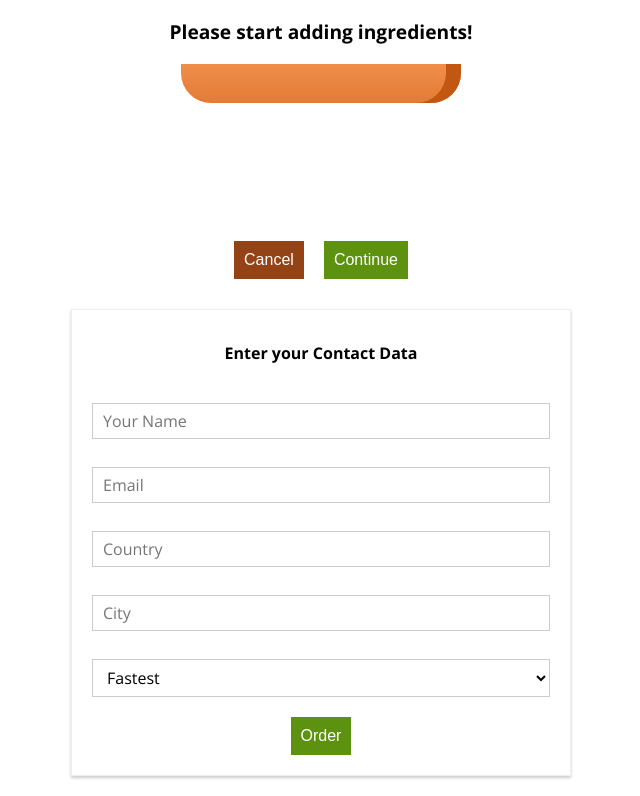
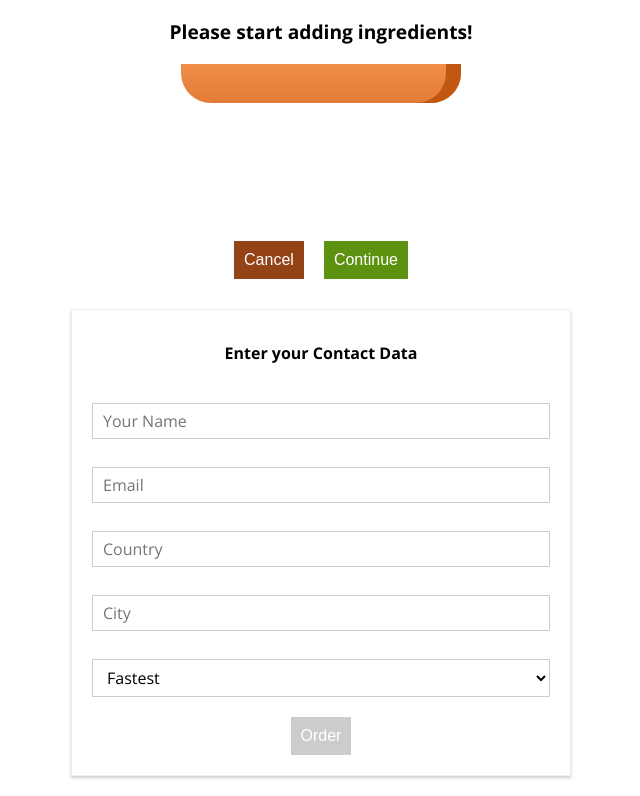
Before and after one commit to mikensubuga/burger-app, a React app: page /checkout/contact-data in a window 1280 px wide. Shown: the part 205-1001 px from the top of the page, without its empty margins (319-959 px from the left). Built offline with nearby package versions, Linux system fonts and the light colour scheme.

Commit message:
handled overall form validity

```diff
--- a/src/components/UI/Button/Button.jsx
+++ b/src/components/UI/Button/Button.jsx
@@ -2,6 +2,7 @@ import React from "react";
 import classes from "./Button.module.css";
 const button = props => (
   <button
+    disabled={props.disabled}
     className={[classes.Button, classes[props.btnType]].join(" ")}
     onClick={props.clicked}
   >
--- a/src/components/UI/Button/Button.module.css
+++ b/src/components/UI/Button/Button.module.css
@@ -26,6 +26,10 @@
   margin-left: 10;
   padding-left: 10;
 }
+.Button:disabled {
+  background-color: #cccccc;
+  cursor: not-allowed;
+}
 
 .Success {
   background-color: #5c9210;
--- a/src/containers/Checkout/ContactData/ContactData.jsx
+++ b/src/containers/Checkout/ContactData/ContactData.jsx
@@ -70,10 +70,12 @@ class ContactData extends Component {
             { value: "cheapest", displayValue: "Cheapest" }
           ]
         },
-        value: ""
+        value: "",
+        valid: true
       }
     },
-    loading: false
+    loading: false,
+    formIsValid: false
   };
 
   orderHandler = event => {
@@ -139,7 +141,13 @@ class ContactData extends Component {
     console.log(updatedFormElement);
     //setting updated form
     updatedOrderForm[inputID] = updatedFormElement;
-    this.setState({ orderForm: updatedOrderForm });
+
+    //overall form validation
+    let formIsValid = true;
+    for (let inputID in updatedOrderForm) {
+      formIsValid = updatedOrderForm[inputID].valid && formIsValid;
+    }
+    this.setState({ orderForm: updatedOrderForm, formIsValid: formIsValid });
   };
   render() {
     const formElementsArray = [];
@@ -168,7 +176,9 @@ class ContactData extends Component {
           elementConfig={this.state.orderForm.deliveryMethod.elementConfig}
           value={this.state.orderForm.deliveryMethod.value}
         /> */}
-        <Button btnType="Success">Order</Button>
+        <Button btnType="Success" disabled={!this.state.formIsValid}>
+          Order
+        </Button>
       </form>
     );
     if (this.state.loading) {
```
